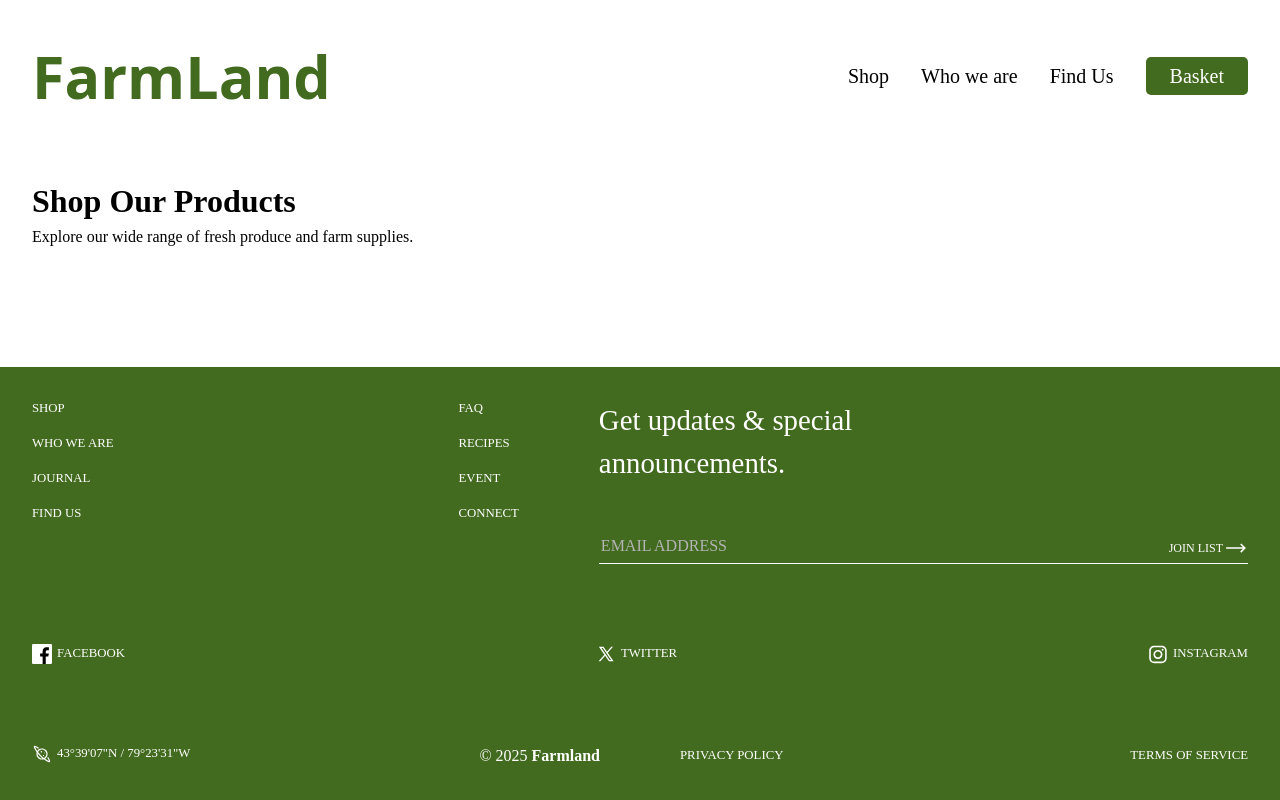
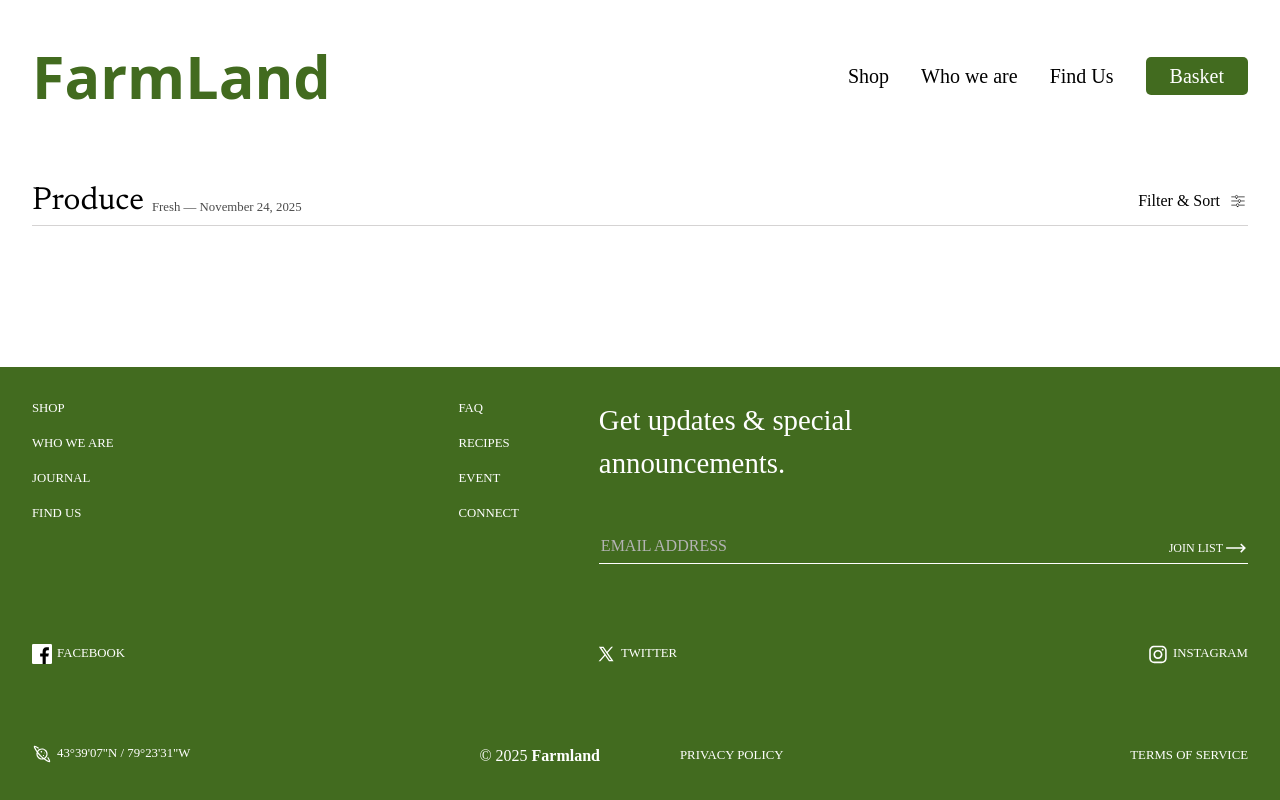
Before and after one commit to Ayoroq/farmLand, a React (Vite) app: page /shop in a window 1280 px wide. Built offline with nearby package versions, Linux system fonts and the light colour scheme; a web font is replaced by a local one.

Commit message:
Added information to the shop about the produce section and added some stylings

```diff
--- a/src/pages/Shop/Shop.jsx
+++ b/src/pages/Shop/Shop.jsx
@@ -1,10 +1,98 @@
-import style from "./Shop.module.css";
+import styles from "./Shop.module.css";
 
 export default function Shop() {
+  const today = new Date();
+  const formattedDate = today.toLocaleDateString("en-US", {
+    year: "numeric",
+    month: "long",
+    day: "numeric",
+  });
   return (
-    <main className={style.shop}>
-      <h1>Shop Our Products</h1>
-      <p>Explore our wide range of fresh produce and farm supplies.</p>
+    <main className={styles.shop}>
+      <header className={styles.shopHeader}>
+        <div className={styles.headerleft}>
+          <h1>Produce</h1>
+          <p>
+            Fresh — <span>{formattedDate}</span>
+          </p>
+        </div>
+        <div className={styles.headerright}>
+          <button className={styles.filterDropdown}>
+            Filter & Sort{" "}
+            <svg
+              width="20"
+              height="20"
+              viewBox="0 0 89 89"
+              fill="none"
+              xmlns="http://www.w3.org/2000/svg"
+            >
+              <path
+                d="M16.4321 26.0627H27.8482"
+                stroke="currentcolor"
+                stroke-width="3"
+                stroke-miterlimit="10"
+                stroke-linecap="round"
+              />
+              <path
+                d="M48.2085 26.0627H72.5678"
+                stroke="currentcolor"
+                stroke-width="3"
+                stroke-miterlimit="10"
+                stroke-linecap="round"
+              />
+              <path
+                d="M38.0068 32.3337C41.4701 32.3337 44.2777 29.5262 44.2777 26.0628C44.2777 22.5995 41.4701 19.7919 38.0068 19.7919C34.5434 19.7919 31.7358 22.5995 31.7358 26.0628C31.7358 29.5262 34.5434 32.3337 38.0068 32.3337Z"
+                stroke="currentcolor"
+                stroke-width="3"
+                stroke-miterlimit="10"
+                stroke-linecap="round"
+              />
+              <path
+                d="M72.5679 44.4164H61.1519"
+                stroke="currentcolor"
+                stroke-width="3"
+                stroke-miterlimit="10"
+                stroke-linecap="round"
+              />
+              <path
+                d="M40.7914 44.4164H16.4321"
+                stroke="currentcolor"
+                stroke-width="3"
+                stroke-miterlimit="10"
+                stroke-linecap="round"
+              />
+              <path
+                d="M50.9936 50.6873C54.4569 50.6873 57.2645 47.8797 57.2645 44.4163C57.2645 40.953 54.4569 38.1454 50.9936 38.1454C47.5303 38.1454 44.7227 40.953 44.7227 44.4163C44.7227 47.8797 47.5303 50.6873 50.9936 50.6873Z"
+                stroke="currentcolor"
+                stroke-width="3"
+                stroke-miterlimit="10"
+                stroke-linecap="round"
+              />
+              <path
+                d="M72.568 62.9373H53.1357"
+                stroke="currentcolor"
+                stroke-width="3"
+                stroke-miterlimit="10"
+                stroke-linecap="round"
+              />
+              <path
+                d="M32.7752 62.9373H16.4321"
+                stroke="currentcolor"
+                stroke-width="3"
+                stroke-miterlimit="10"
+                stroke-linecap="round"
+              />
+              <path
+                d="M42.977 69.2081C46.4403 69.2081 49.2479 66.4005 49.2479 62.9372C49.2479 59.4739 46.4403 56.6663 42.977 56.6663C39.5137 56.6663 36.7061 59.4739 36.7061 62.9372C36.7061 66.4005 39.5137 69.2081 42.977 69.2081Z"
+                stroke="currentcolor"
+                stroke-width="3"
+                stroke-miterlimit="10"
+                stroke-linecap="round"
+              />
+            </svg>
+          </button>
+        </div>
+      </header>
     </main>
   );
 }
--- a/src/pages/Shop/Shop.module.css
+++ b/src/pages/Shop/Shop.module.css
@@ -2,3 +2,38 @@
   flex: 1;
   padding: 0 2rem;
 }
+
+
+.shopHeader{
+    display: flex;
+    justify-content: space-between;
+    align-items: center;
+    border-bottom: 1px solid rgb(213, 211, 211);
+}
+
+.headerleft{
+    display: flex;
+    align-items: flex-end;
+    gap: 0.5rem;
+}
+
+.headerleft h1{
+    font-family: Newsreader;
+    font-weight: normal;
+}
+
+.headerleft p{
+    font-size: 0.8rem;
+    margin-bottom: 0.5rem;
+    color: rgb(75, 75, 75);
+}
+
+.filterDropdown{
+    padding: 0;
+    border: none;
+    display: flex;
+    align-items: center;
+    background: none;
+    cursor: pointer;
+    gap: 0.5rem;
+}
```
